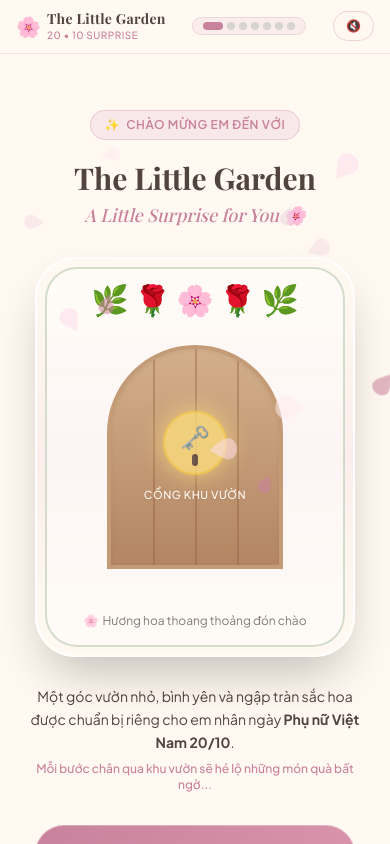
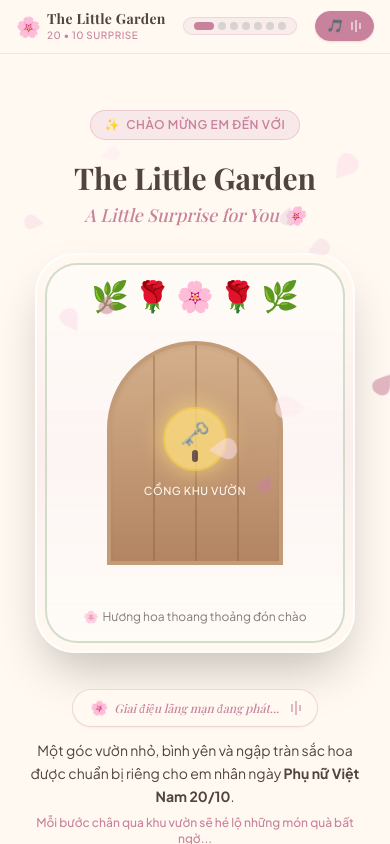
Before and after one commit to NorthPg/XEM_PHIM, a React (Vite) app: page / in a window 390 px wide. Both pictures are taken after a click on the button 213 px from the left and 26 px from the top of the page. Shown: the top 844 px of the page. Built offline with nearby package versions, Linux system fonts and the light colour scheme; a web font is replaced by a local one.

Commit message:
feat: enable mobile first-touch autoplay for background music on screen 1

```diff
--- a/App.tsx
+++ b/App.tsx
@@ -130,13 +130,18 @@ export const App: React.FC = () => {
         onGoToStep={goToStep}
         isAudioPlaying={isAudioPlaying}
         onToggleAudio={toggleAudio}
+        onStartAudio={() => setIsAudioPlaying(true)}
         onRestart={restartGarden}
       />
 
       {/* Main Content Area: 7 Screens */}
       <main className="flex-1 flex flex-col items-center justify-center py-6 px-3 sm:px-4 max-w-4xl mx-auto w-full">
         {currentStep === 1 && (
-          <Screen1Gate onNext={nextStep} />
+          <Screen1Gate
+            onNext={nextStep}
+            isAudioPlaying={isAudioPlaying}
+            onStartAudio={() => setIsAudioPlaying(true)}
+          />
         )}
 
         {currentStep === 2 && (
--- a/components/common/AudioPlayer.tsx
+++ b/components/common/AudioPlayer.tsx
@@ -4,12 +4,20 @@ import { AUDIO_TRACK_URL, AUDIO_TRACK_NAME } from '../../constants/gardenData';
 interface AudioPlayerProps {
   isPlaying: boolean;
   onToggle: () => void;
+  onStartAudio?: () => void;
+  currentStep?: number;
 }
 
-export const AudioPlayer: React.FC<AudioPlayerProps> = ({ isPlaying, onToggle }) => {
+export const AudioPlayer: React.FC<AudioPlayerProps> = ({
+  isPlaying,
+  onToggle,
+  onStartAudio,
+  currentStep = 1,
+}) => {
   const audioRef = useRef<HTMLAudioElement | null>(null);
   const [loadError, setLoadError] = useState(false);
 
+  // Sync isPlaying state with audio element
   useEffect(() => {
     if (!audioRef.current) return;
 
@@ -25,8 +33,42 @@ export const AudioPlayer: React.FC<AudioPlayerProps> = ({ isPlaying, onToggle })
     }
   }, [isPlaying]);
 
+  // Mobile first touch auto-play listener when on Screen 1
+  useEffect(() => {
+    // Only listen if audio is not already playing and we are on Screen 1
+    if (isPlaying || currentStep !== 1) return;
+
+    const handleFirstTouch = () => {
+      if (audioRef.current && !isPlaying) {
+        // Crucial for iOS/Android: play() must be triggered inside the synchronous user gesture callback
+        audioRef.current.play().then(() => {
+          if (onStartAudio) {
+            onStartAudio();
+          } else {
+            onToggle();
+          }
+        }).catch((err) => {
+          console.warn('First touch autoplay failed:', err);
+        });
+      }
+    };
+
+    // Attach to window and document to catch any touch/tap on mobile
+    window.addEventListener('touchstart', handleFirstTouch, { once: true, passive: true });
+    window.addEventListener('touchend', handleFirstTouch, { once: true, passive: true });
+    window.addEventListener('pointerdown', handleFirstTouch, { once: true, passive: true });
+    window.addEventListener('click', handleFirstTouch, { once: true });
+
+    return () => {
+      window.removeEventListener('touchstart', handleFirstTouch);
+      window.removeEventListener('touchend', handleFirstTouch);
+      window.removeEventListener('pointerdown', handleFirstTouch);
+      window.removeEventListener('click', handleFirstTouch);
+    };
+  }, [isPlaying, currentStep, onStartAudio, onToggle]);
+
   const handleAudioError = () => {
-    // If original unicode url fails on specific browser engine, try normalized bgm.mp3
+    // If primary url fails, try normalized bgm.mp3 fallback
     if (audioRef.current && audioRef.current.src !== window.location.origin + '/mp3/bgm.mp3') {
       audioRef.current.src = '/mp3/bgm.mp3';
       if (isPlaying) {
--- a/components/common/GardenHeader.tsx
+++ b/components/common/GardenHeader.tsx
@@ -8,6 +8,7 @@ interface GardenHeaderProps {
   onGoToStep?: (step: GardenScreenStep) => void;
   isAudioPlaying: boolean;
   onToggleAudio: () => void;
+  onStartAudio?: () => void;
   onRestart?: () => void;
 }
 
@@ -27,6 +28,7 @@ export const GardenHeader: React.FC<GardenHeaderProps> = ({
   onGoToStep,
   isAudioPlaying,
   onToggleAudio,
+  onStartAudio,
   onRestart,
 }) => {
   return (
@@ -77,7 +79,12 @@ export const GardenHeader: React.FC<GardenHeaderProps> = ({
 
         {/* Audio Controller */}
         <div className="flex items-center">
-          <AudioPlayer isPlaying={isAudioPlaying} onToggle={onToggleAudio} />
+          <AudioPlayer
+            isPlaying={isAudioPlaying}
+            onToggle={onToggleAudio}
+            onStartAudio={onStartAudio}
+            currentStep={currentStep}
+          />
         </div>
       </div>
     </header>
--- a/components/screens/Screen1Gate.tsx
+++ b/components/screens/Screen1Gate.tsx
@@ -2,9 +2,25 @@ import React from 'react';
 import { BaseScreenProps } from '../../types/garden';
 import PrimaryButton from '../common/PrimaryButton';
 
-export const Screen1Gate: React.FC<BaseScreenProps> = ({ onNext }) => {
+interface Screen1GateProps extends BaseScreenProps {
+  isAudioPlaying?: boolean;
+  onStartAudio?: () => void;
+}
+
+export const Screen1Gate: React.FC<Screen1GateProps> = ({
+  onNext,
+  isAudioPlaying,
+  onStartAudio,
+}) => {
   return (
-    <div className="w-full max-w-lg mx-auto flex flex-col items-center text-center px-4 py-8 animate-fade-in">
+    <div
+      onClick={() => {
+        if (!isAudioPlaying && onStartAudio) {
+          onStartAudio();
+        }
+      }}
+      className="w-full max-w-lg mx-auto flex flex-col items-center text-center px-4 py-8 animate-fade-in"
+    >
       {/* Decorative Gate Badge */}
       <div className="inline-flex items-center gap-1.5 px-3.5 py-1.5 rounded-full bg-[#F5DDE5]/60 border border-[#C9829B]/30 text-xs font-semibold text-[#C9829B] tracking-wider uppercase mb-5">
         <span>✨</span> Chào mừng em đến với
@@ -19,7 +35,9 @@ export const Screen1Gate: React.FC<BaseScreenProps> = ({ onNext }) => {
       </p>
 
       {/* Fairytale Arched Gate Illustration Card */}
-      <div className="relative my-7 w-full max-w-xs sm:max-w-sm aspect-[4/5] rounded-3xl overflow-hidden shadow-2xl border-2 border-white/80 p-2 bg-gradient-to-b from-[#FFF9F1] via-[#F5DDE5]/40 to-[#FFF9F1] flex flex-col items-center justify-center">
+      <div
+        className="relative my-6 w-full max-w-xs sm:max-w-sm aspect-[4/5] rounded-3xl overflow-hidden shadow-2xl border-2 border-white/80 p-2 bg-gradient-to-b from-[#FFF9F1] via-[#F5DDE5]/40 to-[#FFF9F1] flex flex-col items-center justify-center transition-transform active:scale-[0.99]"
+      >
         {/* Arch Frame with Vines & Roses */}
         <div className="relative w-full h-full rounded-2xl border-2 border-[#B7C9AE]/60 flex flex-col items-center justify-center p-6 bg-white/40 backdrop-blur-xs">
           {/* Climbing Roses Arch Top */}
@@ -52,6 +70,32 @@ export const Screen1Gate: React.FC<BaseScreenProps> = ({ onNext }) => {
         </div>
       </div>
 
+      {/* Touch to play music indicator badge */}
+      {!isAudioPlaying ? (
+        <button
+          type="button"
+          onClick={(e) => {
+            e.stopPropagation();
+            if (onStartAudio) onStartAudio();
+          }}
+          className="flex items-center justify-center gap-2 text-xs font-medium text-[#C9829B] bg-[#F5DDE5]/70 hover:bg-[#F5DDE5] border border-[#C9829B]/35 px-4 py-2 rounded-full animate-pulse my-3 cursor-pointer transition-all shadow-sm active:scale-95"
+        >
+          <span className="text-sm">🎵</span>
+          <span>Chạm vào màn hình để nghe giai điệu</span>
+          <span className="text-[11px]">✨</span>
+        </button>
+      ) : (
+        <div className="flex items-center justify-center gap-2 text-xs font-medium text-[#51433F] bg-[#FFF9F1] border border-[#C9829B]/30 px-4 py-2 rounded-full my-3 shadow-sm animate-fade-in">
+          <span className="animate-spin text-sm">🌸</span>
+          <span className="font-serif italic text-[#C9829B]">Giai điệu lãng mạn đang phát...</span>
+          <span className="flex items-center gap-0.5 ml-1">
+            <span className="w-0.5 h-2 bg-[#C9829B] animate-pulse" />
+            <span className="w-0.5 h-3.5 bg-[#C9829B] animate-pulse delay-75" />
+            <span className="w-0.5 h-1.5 bg-[#C9829B] animate-pulse delay-150" />
+          </span>
+        </div>
+      )}
+
       {/* Description copy */}
       <div className="max-w-md mx-auto space-y-2 mb-8">
         <p className="text-sm sm:text-base text-[#51433F] leading-relaxed">
--- a/constants/gardenData.ts
+++ b/constants/gardenData.ts
@@ -92,7 +92,5 @@ export const FINAL_LETTER_CONTENT = {
   signature: "— From someone who wishes you the best —",
 };
 
-export const AUDIO_TRACK_URL = encodeURI(
-  "/mp3/Vòng Tuần Hoàn Của Tình Yêu _ 恋爱循环 (Chiếc Bật Lửa Và Váy Công Chúa Ost).mp3"
-);
+export const AUDIO_TRACK_URL = "/mp3/bgm.mp3";
 export const AUDIO_TRACK_NAME = "Vòng Tuần Hoàn Của Tình Yêu • 恋爱循环";
```
